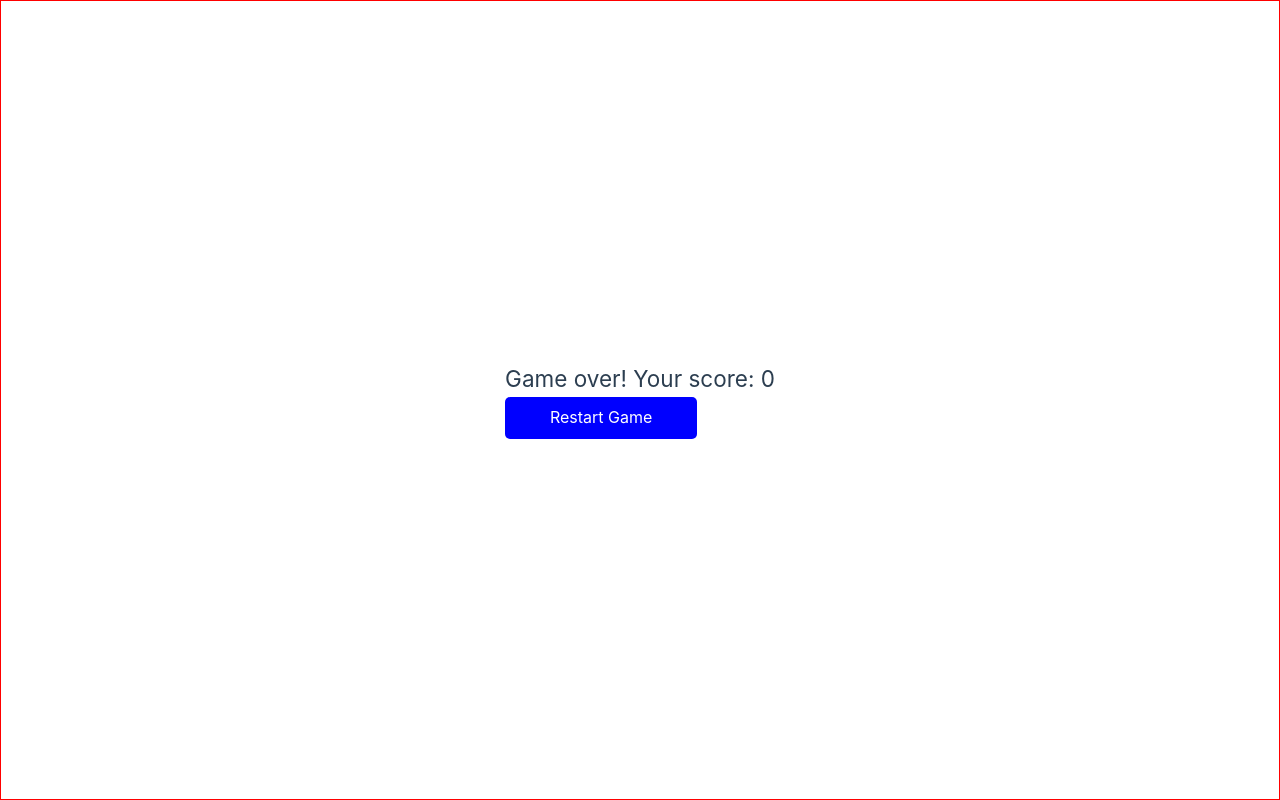
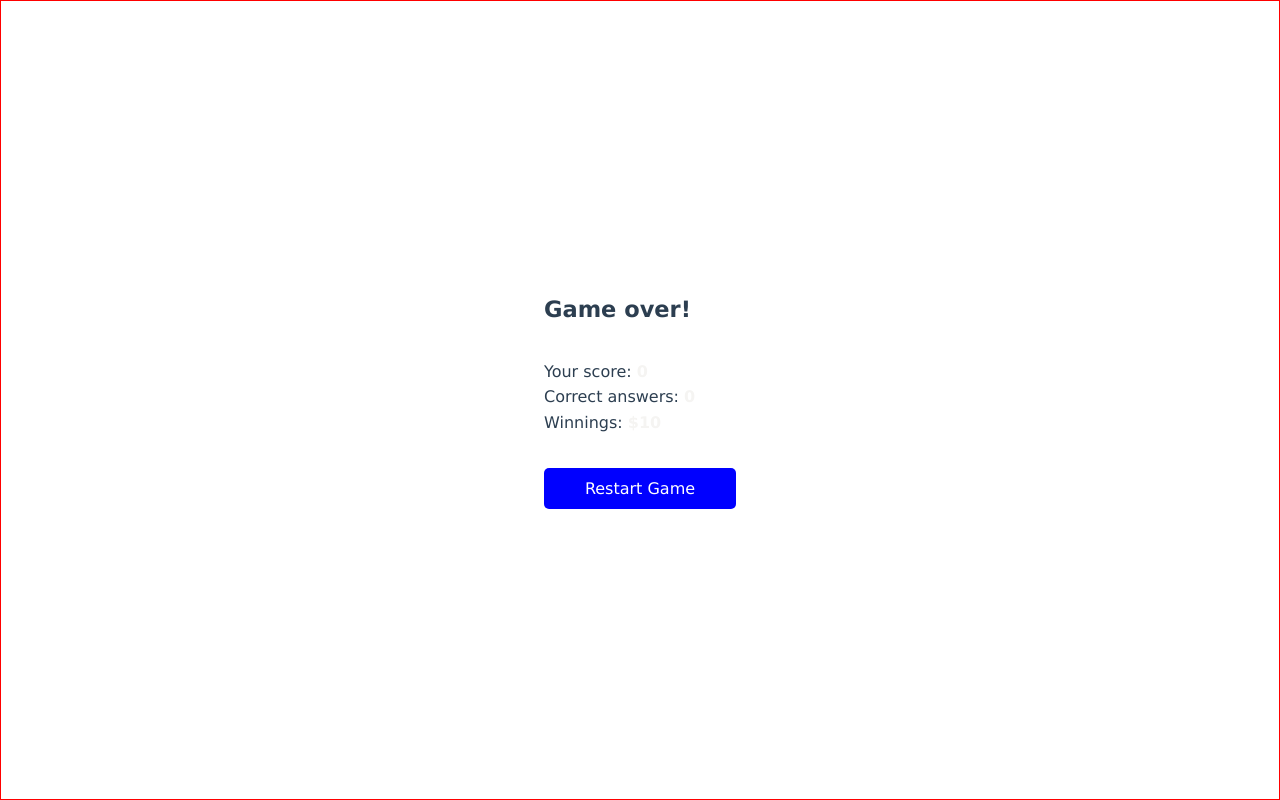
Before and after one commit to MembaMcetywa/wanna-be-a-millionaire, a Vue app: page /in-game in a window 1280 px wide. Built offline with nearby package versions, Linux system fonts and the light colour scheme.

Commit message:
added game component styles as well as the game over screen display

```diff
--- a/src/components/GameComponent.vue
+++ b/src/components/GameComponent.vue
@@ -10,8 +10,21 @@
     </div>
   </div>
   <div v-else>
-    <h2>Game over! Your score: {{ correctAnswers }}</h2>
-    <CustomButton @click="restartGame">Restart Game</CustomButton>
+    <div class="game-over-container">
+      <h2>Game over!</h2>
+      <ul class="game-over-container-summary">
+        <li>
+          Your score: <span class="summary-value">{{ totalScore }}</span>
+        </li>
+        <li>
+          Correct answers: <span class="summary-value">{{ correctAnswers }}</span>
+        </li>
+        <li>
+          Winnings: <span class="summary-value">${{ winnings }}</span>
+        </li>
+      </ul>
+      <CustomButton @click="restartGame">Restart Game</CustomButton>
+    </div>
   </div>
 </template>
 
@@ -79,6 +92,7 @@ onMounted(() => {
   display: flex;
   flex-direction: column;
   gap: 3rem;
+  font-family: Verdana, Geneva, Tahoma, sans-serif;
 }
 
 .game-container-actions {
@@ -87,4 +101,31 @@ onMounted(() => {
   align-items: center;
   width: 100%;
 }
+.game-over-container {
+  display: flex;
+  flex-direction: column;
+  gap: 2rem;
+  font-family: Verdana, Geneva, Tahoma, sans-serif;
+}
+
+.game-over-container h2 {
+  font-weight: 600;
+}
+
+.game-over-container h2:hover {
+  font-weight: 600;
+  text-decoration: line-through;
+  cursor: pointer;
+}
+
+.game-over-container-summary {
+  padding: 0;
+  list-style-type: none;
+  font-size: 1rem;
+}
+
+.summary-value {
+  font-weight: 600;
+  color: #f5f4f2;
+}
 </style>
```
